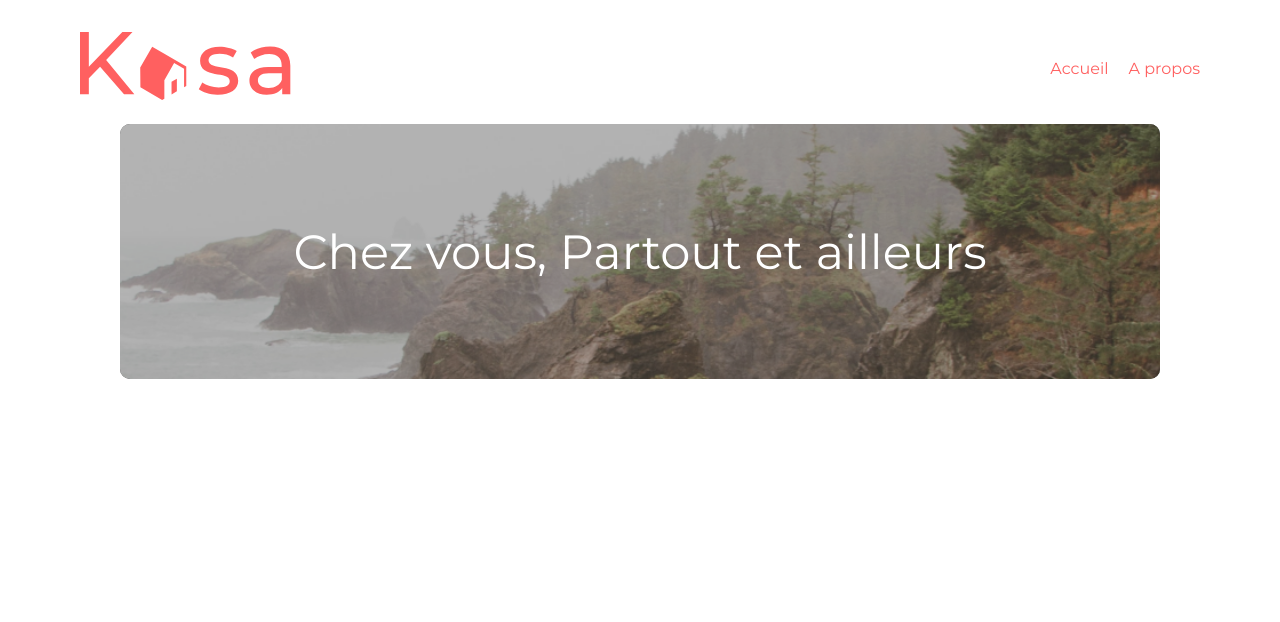
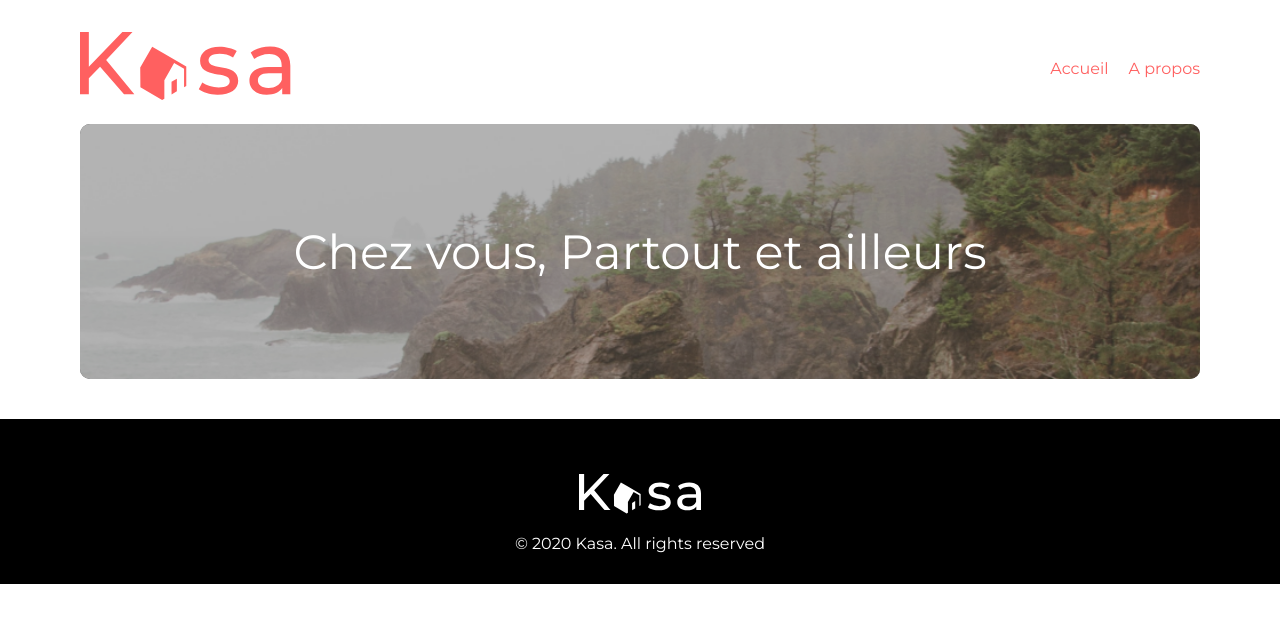
Before and after one commit to Dicoly/MassDidierCOLY_8_24092021, a React (Create React App) app: page / in a window 1280 px wide. Shown: the top 622 px of the page. Built offline with nearby package versions, Linux system fonts and the light colour scheme.

Commit message:
Ajout footer

```diff
--- a/src/App.js
+++ b/src/App.js
@@ -1,6 +1,7 @@
 import React from 'react';
 import { BrowserRouter } from 'react-router-dom';
 import './App.css';
+import Footer from './components/footer/Footer';
 import Header from './components/header/Header';
 import Router from './Router';
 
@@ -15,6 +16,7 @@ class App extends React.Component {
                 <Header/>
                 <Router/>
             </div>
+            <Footer/>
         </BrowserRouter>
 
       )
--- a/src/components/banner/Banner.css
+++ b/src/components/banner/Banner.css
@@ -1,8 +1,7 @@
 .bannerContainer {
     display: flex;
     justify-content: center;
-    margin-top: 20px;
-    margin-bottom: 40px;
+    margin: 20px 0 40px 0;
     position: relative;
     background-color: black;
     border-radius: 10px;
--- a/src/components/footer/Footer.css
+++ b/src/components/footer/Footer.css
@@ -0,0 +1,15 @@
+.myFooter {
+    background-color: black;
+    text-align: center;
+    padding: 55px 0 15px 0;
+    margin-top: 30px;
+}
+
+.logoFooter {
+    color: white;
+}
+
+.textFooter {
+    color: white;
+
+}
--- a/src/components/footer/Footer.jsx
+++ b/src/components/footer/Footer.jsx
@@ -0,0 +1,19 @@
+import React from 'react';
+import './Footer.css';
+import { Link } from 'react-router-dom';
+import logoWhite from '../../assets/logoWhite.svg';
+
+class Footer extends React.Component {
+    render() {
+        return (
+            <footer className="myFooter">
+                <Link to="/">
+                    <img className="logoFooter" src={logoWhite} alt="Kasa" />
+                </Link>
+                <p className="textFooter">© 2020 Kasa. All rights reserved</p>
+            </footer>
+        );
+    }
+}
+
+export default Footer;
```
Also changed, not shown: src/assets/logoWhite.svg (added), src/components/card/Card.css (added), src/components/card/Card.jsx (added).
